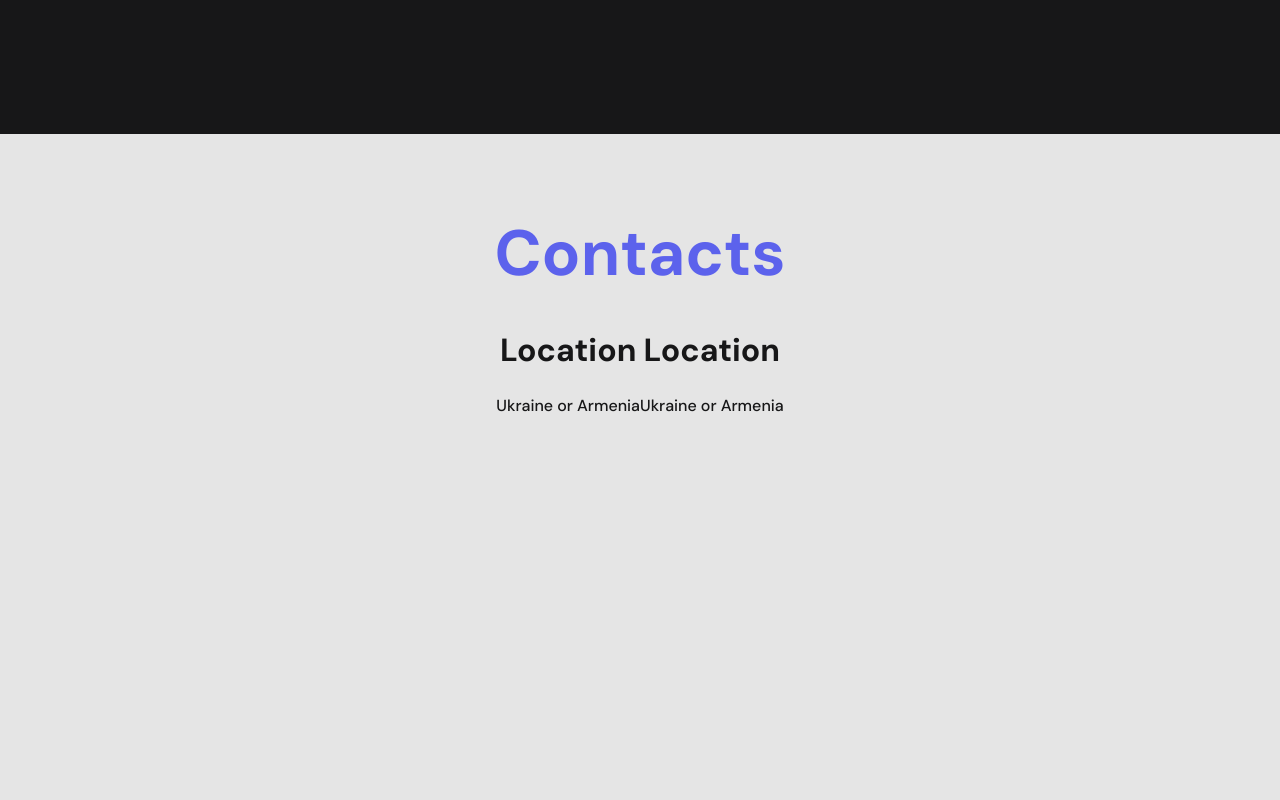
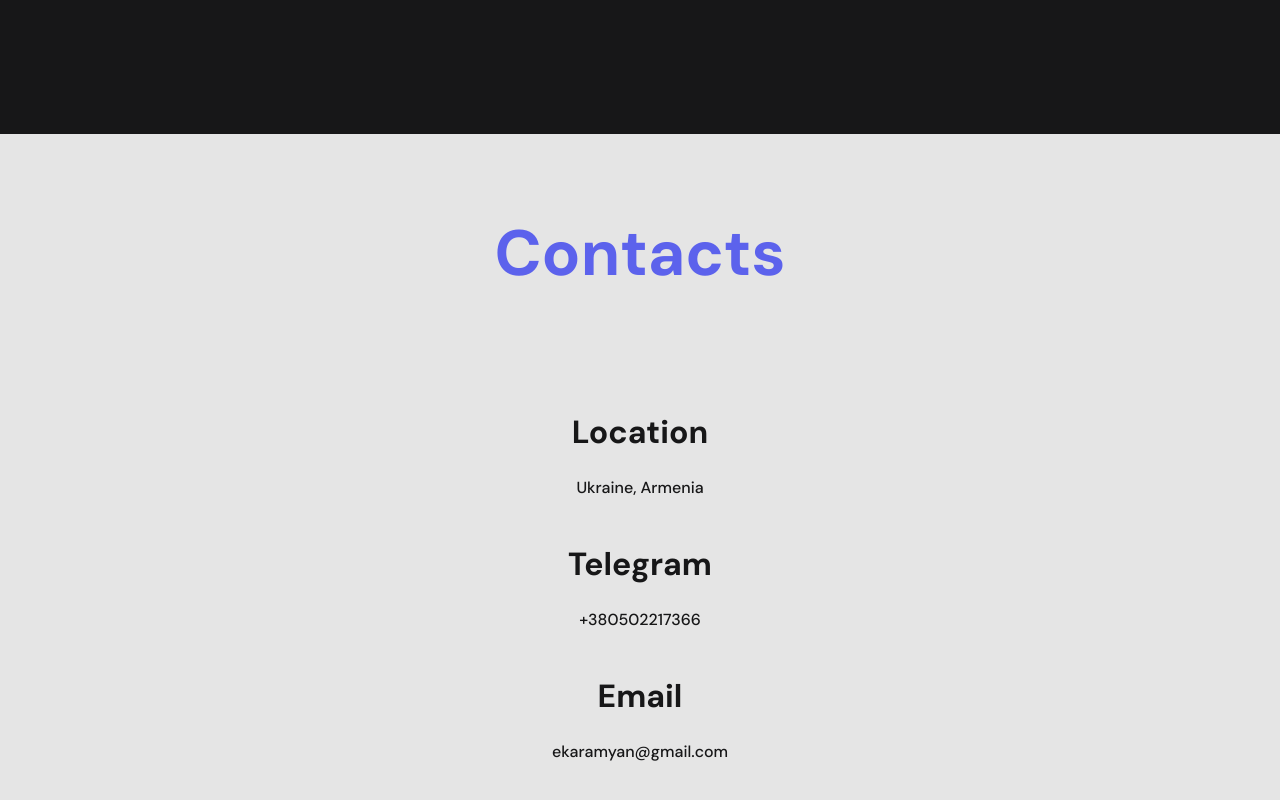
Before and after one commit to ekaramyan/CV, a React (Vite) app in the folder cv-app/: page /contacts in a window 1280 px wide. Shown: the part 666-1466 px from the top of the page. Built offline with nearby package versions, Linux system fonts and the light colour scheme; no server answers.

Commit message:
finished portofolio paage!

```diff
--- a/cv-app/src/App.jsx
+++ b/cv-app/src/App.jsx
@@ -7,6 +7,7 @@ import Content1 from './components/Content1';
 import Projects from './pages/Projects';
 import { BrowserRouter, Routes, Route } from 'react-router-dom'
 import InfoContainer from './containers/InfoContainer';
+import info from './info.json';
 
 function App() {
 
@@ -23,6 +24,12 @@ function App() {
   }, []);
 
 
+  const [contacts, setContacts] = useState([])
+  useEffect(() => {
+    setContacts(info.contacts)
+  }, [])
+  const skills = info.skills
+
   return (
     <div className="content">
       <BrowserRouter>
@@ -32,17 +39,17 @@ function App() {
         <Routes>
 
           <Route path='/skills' element={<InfoContainer
-            id={0}
             pageName={'Skills'}
-            header={'Frontend'}
-            text={'JavaScript, TypeScript, ReactJS, Angular, Redux, HTML, CSS, SCSS, NPM, BootStrap, MaterialUI, Yarn, TailwindCSS, Vite'}
+            skills={skills}
+          // header={skills.header}
+          // text={skills.text}
           />} />
 
           <Route path='/contacts' element={<InfoContainer
-            id={0}
             pageName={'Contacts'}
-            header={['Location', 'Telegram']}
-            text={'Ukraine or Armenia'}
+            contacts={contacts}
+          // header={contacts.header}
+          // text={contacts.text}
           />} />
 
           <Route exact path='/' element={<Projects
--- a/cv-app/src/components/InfoList.jsx
+++ b/cv-app/src/components/InfoList.jsx
@@ -1,11 +1,14 @@
 import React from 'react'
 
-const InfoList = ({ header, text }) => {
+const InfoList = ({ id, header, text, skill }) => {
+
     return (
-        <div className='infolist'>
-            <h3>{header}</h3>
-            <p>{text}</p>
-        </div>
+        <>
+            <div className='infolist' key={id} >
+                <h3>{header}</h3>
+                <p>{text}</p>
+            </div>
+        </>
     )
 }
 
--- a/cv-app/src/components/ProjectItem.jsx
+++ b/cv-app/src/components/ProjectItem.jsx
@@ -5,6 +5,7 @@ const ProjectItem = ({ repo }) => {
     if (!repo) {
         return null
     }
+    console.log(repo)
 
     const url = 'https://api.screenshotone.com/take?';
     let img = ``
--- a/cv-app/src/containers/InfoContainer.jsx
+++ b/cv-app/src/containers/InfoContainer.jsx
@@ -1,24 +1,41 @@
 import React from 'react'
 import InfoList from '../components/InfoList'
 
-const InfoContainer = ({ pageName, header = [], text, id }) => {
-  let i = 0
+const InfoContainer = ({ skills = [], contacts = [], pageName }) => {
 
-  for (i; i > header.length; i++) {
-    console.log(i)
+  if (!contacts) {
+    return null
   }
+  if (!skills) {
+    return null
+  }
+
 
 
   return (
     <div className='projects-wrapper'>
       <h1>{pageName}</h1>
-      <div className='white-bg'>
-        {header.map(() => (
-          <InfoList
-            key={id}
-            header={header[i]}
-            text={text} />
-        ))}
+      <div className='white-bg' style={{ flexDirection: 'column' }}>
+        {
+          skills.map
+            (({ id, header, text }) => (
+              <InfoList
+                key={id}
+                header={header}
+                text={text}
+              />
+            ))
+        }
+        {
+          contacts.map
+            (({ id, header, text }) => (
+              <InfoList
+                key={id}
+                header={header}
+                text={text}
+              />
+            ))
+        }
       </div>
 
     </div>
--- /dev/null
+++ b/cv-app/src/info.json
@@ -0,0 +1,31 @@
+{
+    "contacts": [
+        {
+            "id": 0,
+            "header": "Location",
+            "text": "Ukraine, Armenia"
+        },
+        {
+            "id": 1,
+            "header": "Telegram",
+            "text": "+380502217366"
+        },
+        {
+            "id": 2,
+            "header": "Email",
+            "text": "ekaramyan@gmail.com"
+        }
+    ],
+    "skills": [
+        {
+            "id": 3,
+            "header": "Frontend",
+            "text": "JavaScript, TypeScript, ReactJS, Angular, Redux, HTML, CSS, SCSS, NPM, BootStrap, MaterialUI, Yarn, TailwindCSS, Vite"
+        },
+        {
+            "id": 4,
+            "header": "Backend",
+            "text": "MySQL, phpMyAdmin"
+        }
+    ]
+}
--- a/cv-app/src/scss/styles.scss
+++ b/cv-app/src/scss/styles.scss
@@ -164,7 +164,7 @@ a{
     flex-wrap: wrap;
     justify-content: center;
     align-items: center;
-    align-content: flex-start;
+    align-content: center;
     h2{
         color: $accent;
         font-size: 2.5rem;
```
Also changed, not shown: cv-app/src/pages/Contacts.jsx (deleted, +0 -12 lines).
